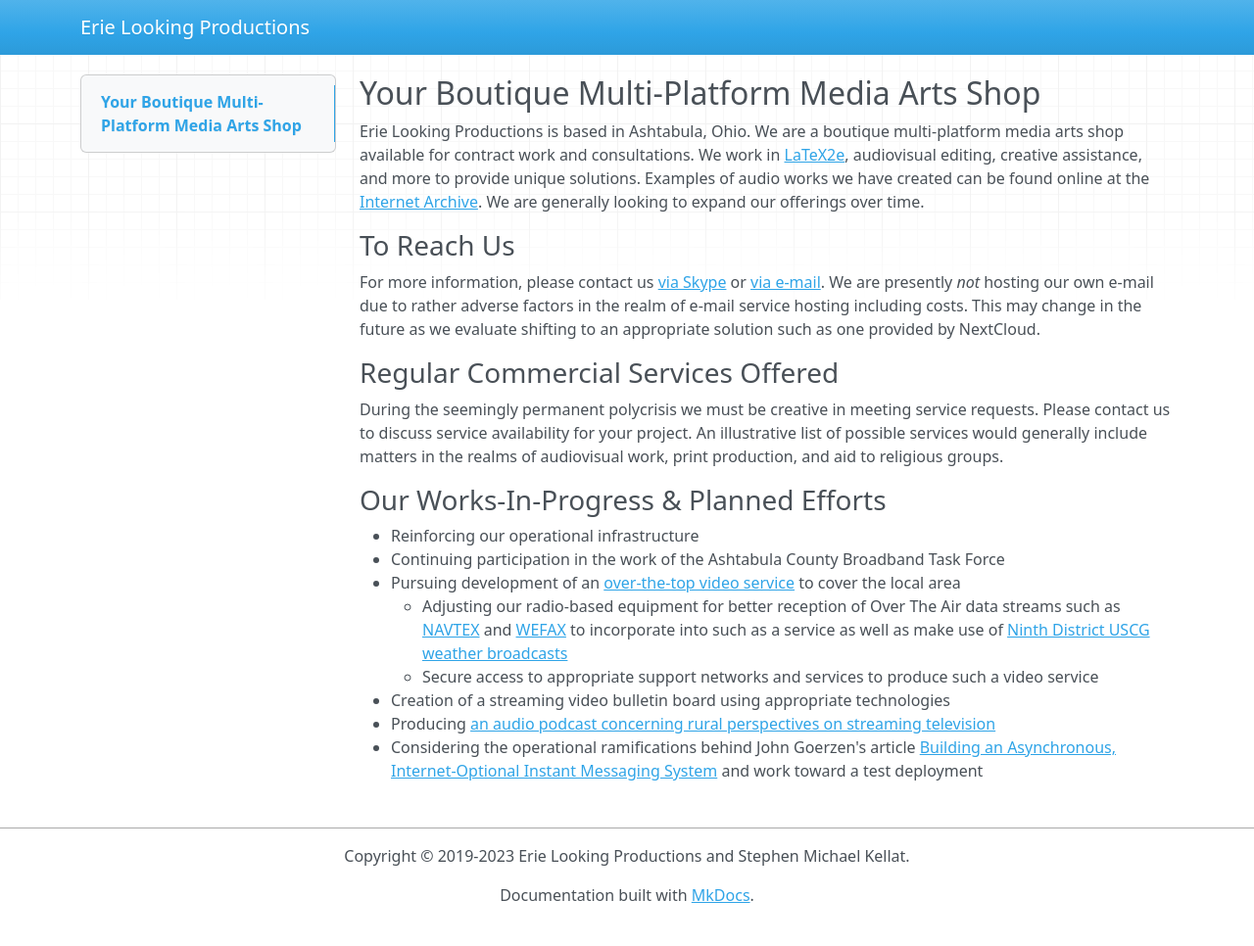
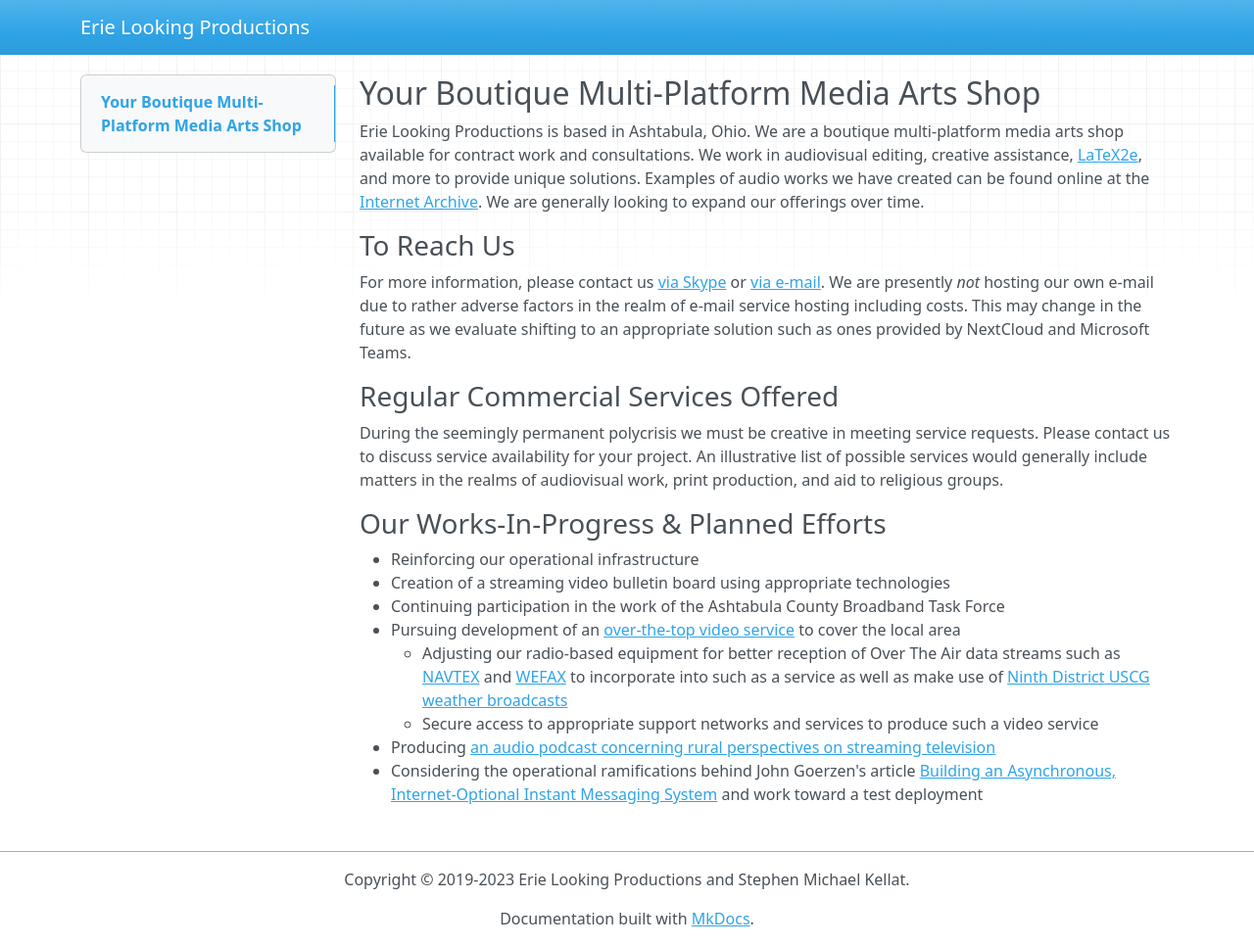
Before and after one commit to skellat/mkdocs-cms, an MkDocs documentation site: the page built from page/index.md, in a window 1280 px wide and 966 px high. Shown: the whole window at 98% size. Built offline with MkDocs 1.6.1, drawn with Linux system fonts in a browser that asks for light colours; nearby versions of some CDN libraries.

Commit message:
Very slight rewording
Signed-off-by: Stephen Michael Kellat <1001736+skellat@users.noreply.github.com>

```diff
--- a/page/index.md
+++ b/page/index.md
@@ -1,10 +1,10 @@
 ## Your Boutique Multi-Platform Media Arts Shop
 
-Erie Looking Productions is based in Ashtabula, Ohio.  We are a boutique multi-platform media arts shop available for contract work and consultations.  We work in [LaTeX2e](https://simple.wikipedia.org/wiki/LaTeX), audiovisual editing, creative assistance, and more to provide unique solutions. Examples of audio works we have created can be found online at the [Internet Archive](https://archive.org/search.php?query=%22Erie%20Looking%20Productions%22&and[]=mediatype%3A%22audio%22).  We are generally looking to expand our offerings over time.
+Erie Looking Productions is based in Ashtabula, Ohio.  We are a boutique multi-platform media arts shop available for contract work and consultations.  We work in audiovisual editing, creative assistance, [LaTeX2e](https://simple.wikipedia.org/wiki/LaTeX), and more to provide unique solutions. Examples of audio works we have created can be found online at the [Internet Archive](https://archive.org/search.php?query=%22Erie%20Looking%20Productions%22&and[]=mediatype%3A%22audio%22).  We are generally looking to expand our offerings over time.
 
 ### To Reach Us
 
-For more information, please contact us <a href="skype:stephen.michael.kellat?chat">via Skype</a> or <a href="mailto:ashtabulaecv197@gmail.com">via e-mail</A>.  We are presently *not* hosting our own e-mail due to rather adverse factors in the realm of e-mail service hosting including costs.  This may change in the future as we evaluate shifting to an appropriate solution such as one provided by NextCloud.
+For more information, please contact us <a href="skype:stephen.michael.kellat?chat">via Skype</a> or <a href="mailto:ashtabulaecv197@gmail.com">via e-mail</A>.  We are presently *not* hosting our own e-mail due to rather adverse factors in the realm of e-mail service hosting including costs.  This may change in the future as we evaluate shifting to an appropriate solution such as ones provided by NextCloud and Microsoft Teams.
 
 ### Regular Commercial Services Offered
 
@@ -13,10 +13,10 @@ During the seemingly permanent polycrisis we must be creative in meeting service
 ### Our Works-In-Progress & Planned Efforts
 
 * Reinforcing our operational infrastructure
+* Creation of a streaming video bulletin board using appropriate technologies
 * Continuing participation in the work of the Ashtabula County Broadband Task Force
 * Pursuing development of an [over-the-top video service](https://en.wikipedia.org/w/index.php?title=Over-the-top_media_service&oldid=1110776742) to cover the local area
     * Adjusting our radio-based equipment for better reception of Over The Air data streams such as [NAVTEX](https://en.wikipedia.org/wiki/NAVTEX) and [WEFAX](https://en.wikipedia.org/wiki/Radiofax#Weatherfax) to incorporate into such as a service as well as make use of [Ninth District USCG weather broadcasts](https://www.weather.gov/marine/uscg_broadcasts)
     * Secure access to appropriate support networks and services to produce such a video service
-* Creation of a streaming video bulletin board using appropriate technologies
 * Producing [an audio podcast concerning rural perspectives on streaming television](https://69admins.com/)
 * Considering the operational ramifications behind John Goerzen's article [Building an Asynchronous, Internet-Optional Instant Messaging System](https://www.complete.org/building-an-asynchronous-internet-optional-instant-messaging-system/) and work toward a test deployment
```
